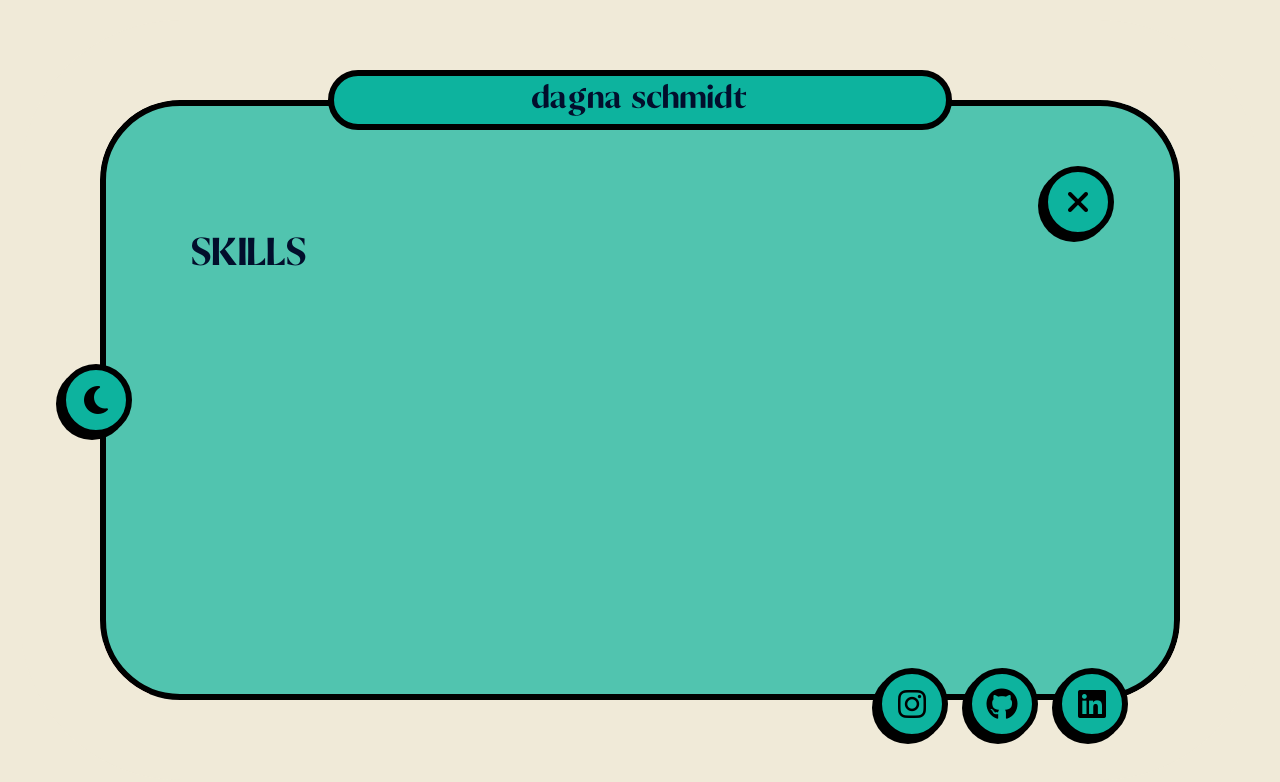
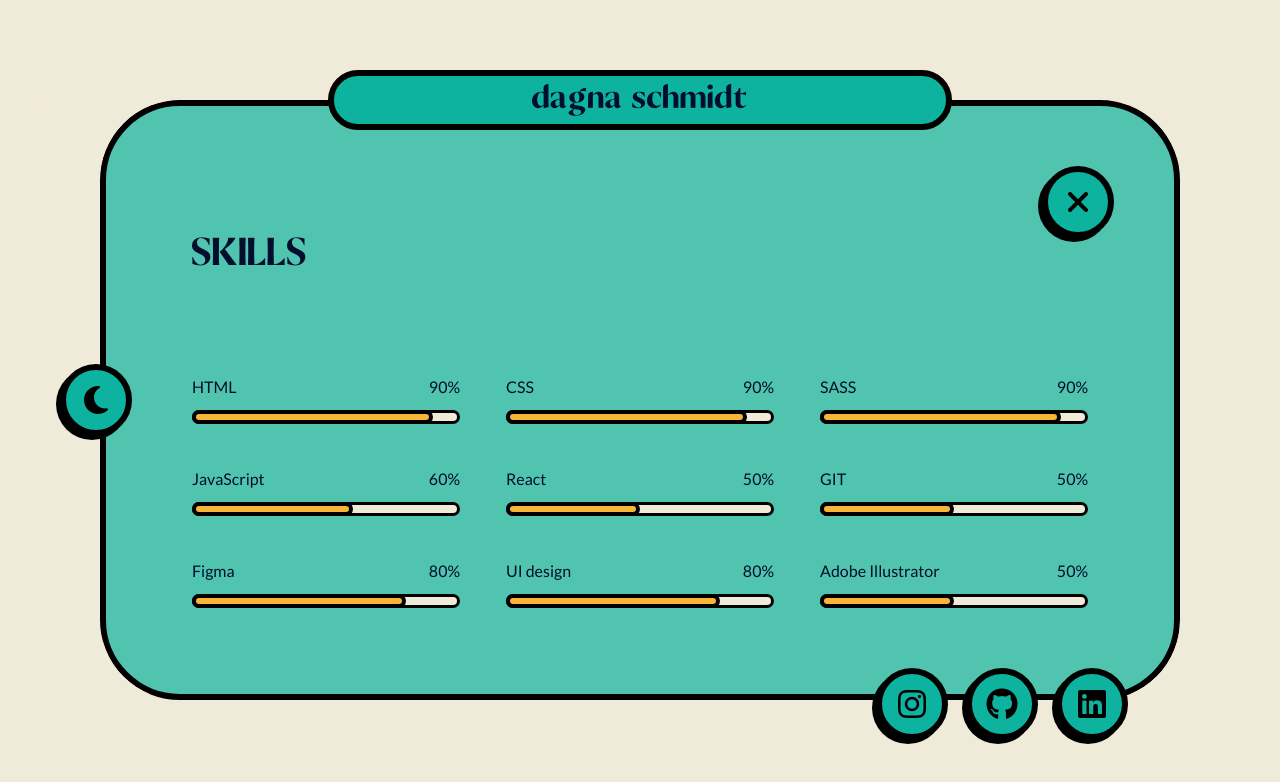
Before and after one commit to DagnaSchmidt/portfolio-v2, a React (Create React App) app: page / in a window 1280 px wide. Both pictures are taken after a click on the element "SKILLS". Shown: the top 782 px of the page. Built offline with nearby package versions, Linux system fonts and the light colour scheme.

Commit message:
cardSkills styling data added

```diff
--- /dev/null
+++ b/src/components/CardSkills.js
@@ -0,0 +1,17 @@
+import React from "react"
+import '../styles/index.css';
+
+export default function CardSkills(props) {
+    return (
+        <div className="skills__card">
+            <div className="skills__card__top">
+                <h4 className="skills__card__top__name">{props.name}</h4>
+                <p className="skills__card__top__percent">{props.percent}%</p>
+            </div>
+            <div className="skills__card__bottom">
+                <div className="skills__card__bottom__bar-percent" style={{width: `${props.percent}%`}}></div>
+                <div className="skills__card__bottom__bar-bg"></div>
+            </div>
+        </div>
+    )
+}
--- a/src/components/Skills.js
+++ b/src/components/Skills.js
@@ -1,5 +1,7 @@
 import React from "react"
 import '../styles/index.css';
+import CardSkills from "./CardSkills";
+import data from "../data/skillsData";
 
 export default function Skills() {
     const [show, setShow] = React.useState(false)
@@ -9,6 +11,14 @@ export default function Skills() {
     function close() {
         if(show === true) {setShow(!show)}
     }
+    const cards = data.map(item => {
+        return (
+            <CardSkills
+                name={item.name}
+                percent={item.percent}
+            />
+        )
+    })
     return (
         <section className={show ? "skills-active" : "skills"} onClick={open}>
             <h2 className={show ? "skills-active__title" : "skills__title"}>Skills</h2>
@@ -17,7 +27,7 @@ export default function Skills() {
                     <i className="fa-solid fa-xmark"></i>
                 </button>
                 <div className="skills__container">
-
+                    {cards}
                 </div>
             </div>
         </section>
--- /dev/null
+++ b/src/data/skillsData.js
@@ -0,0 +1,47 @@
+export default [
+    {
+        id: 1,
+        name: "HTML",
+        percent: 90,
+    },
+    {
+        id: 2,
+        name: "CSS",
+        percent: 90,
+    },
+    {
+        id: 3,
+        name: "SASS",
+        percent: 90,
+    },
+    {
+        id: 4,
+        name: "JavaScript",
+        percent: 60,
+    },
+    {
+        id: 5,
+        name: "React",
+        percent: 50,
+    },
+    {
+        id: 6,
+        name: "GIT",
+        percent: 50,
+    },
+    {
+        id: 7,
+        name: "Figma",
+        percent: 80,
+    },
+    {
+        id: 8,
+        name: "UI design",
+        percent: 80,
+    },
+    {
+        id: 9,
+        name: "Adobe Illustrator",
+        percent: 50,
+    }
+]
--- a/src/styles/index.css
+++ b/src/styles/index.css
@@ -22,7 +22,7 @@
   src: url(../fonts/Lato-Bold.ttf) format(truetype);
   font-weight: 500;
 }
-.app .about__long, .app .about__short {
+.app .skills__card__top, .app .about__long, .app .about__short {
   font-family: var(--font-main);
   font-size: var(--size-16);
   color: var(--color-text);
@@ -37,7 +37,7 @@
   align-items: center;
 }
 
-.app .about-active, .work-active, .skills-active, .portfolio-active, .education-active, .contact-active, .about-active {
+.app .skills-active, .app .about-active, .work-active, .portfolio-active, .education-active, .contact-active, .about-active {
   position: absolute;
   width: 100%;
   height: 100%;
@@ -45,7 +45,7 @@
   border: var(--border-black);
   outline: 80px solid var(--color-body);
 }
-.work-active:hover, .skills-active:hover, .portfolio-active:hover, .education-active:hover, .contact-active:hover, .about-active:hover {
+.app .skills-active:hover, .work-active:hover, .portfolio-active:hover, .education-active:hover, .contact-active:hover, .about-active:hover {
   cursor: default;
 }
 
@@ -174,10 +174,6 @@ ul, li {
 
 .portfolio-active {
   background-color: var(--color-pink-70) !important;
-}
-
-.skills-active {
-  background-color: var(--color-azure-70) !important;
 }
 
 .work-active {
@@ -332,6 +328,54 @@ ul, li {
 .app .skills:hover {
   cursor: pointer;
   background-color: var(--color-azure-70);
+}
+.app .skills__container {
+  padding: 86px;
+  display: grid;
+  grid-template-columns: repeat(3, 1fr);
+  gap: 46px;
+  position: relative;
+  bottom: 0;
+  width: 100%;
+}
+.app .skills__card {
+  display: flex;
+  flex-direction: column;
+  height: 46px;
+  width: 100%;
+  justify-content: space-between;
+}
+.app .skills__card__top {
+  display: flex;
+  justify-content: space-between;
+  font-weight: var(--weight-regular);
+}
+.app .skills__card__bottom {
+  width: 100%;
+  position: relative;
+}
+.app .skills__card__bottom__bar-percent {
+  position: absolute;
+  top: 0;
+  left: 0;
+  height: 14px;
+  background-color: var(--color-yellow-100);
+  border: var(--border-black-mobile);
+  border-radius: 8px;
+}
+.app .skills__card__bottom__bar-bg {
+  background-color: var(--color-body);
+  border: var(--border-black-half);
+  border-radius: 8px;
+  width: 100%;
+  height: 14px;
+}
+.app .skills-active {
+  background-color: var(--color-azure-70);
+}
+.app .skills-active__content {
+  display: flex;
+  align-items: flex-end;
 }
 .app .education {
   background-color: var(--color-neon-pink-40);
--- a/src/styles/index.scss
+++ b/src/styles/index.scss
@@ -62,10 +62,6 @@ ul, li {
 .portfolio-active {
     @extend %active;
     background-color: var(--color-pink-70) !important;
-}
-.skills-active {
-    @extend %active;
-    background-color: var(--color-azure-70) !important;
 }
 .work-active {
     @extend %active;
@@ -214,6 +210,56 @@ ul, li {
         &:hover {
             cursor: pointer;
             background-color: var(--color-azure-70);
+        }
+        &__container {
+            padding: 86px;
+            display: grid;
+            grid-template-columns: repeat(3, 1fr);
+            gap: 46px;
+            position: relative;
+            bottom: 0;
+            width: 100%;
+        }
+        &__card {
+            display: flex;
+            flex-direction: column;
+            height: 46px;
+            width: 100%;
+            justify-content: space-between;
+            &__top {
+                display: flex;
+                justify-content: space-between;
+                @include body-regular;
+            }
+            &__bottom {
+                width: 100%;
+                position: relative;
+                &__bar-percent {
+                    //width: 80%; //check later
+                    position: absolute;
+                    top: 0;
+                    left: 0;
+                    height: 14px;
+                    background-color: var(--color-yellow-100);
+                    border: var(--border-black-mobile);
+                    border-radius: 8px;
+                }
+                &__bar-bg {
+                    background-color: var(--color-body);
+                    border: var(--border-black-half);
+                    border-radius: 8px;
+                    width: 100%;
+                    height: 14px;
+                }
+            }
+        }
+    }
+    .skills-active {
+        @extend %active;
+        background-color: var(--color-azure-70);
+        &__content {
+            display: flex;
+            align-items: flex-end;
         }
     }
     .education {
```
Also changed, not shown: src/components/CradSkills.js (deleted, +0 -10 lines), 1 other file (tests, documents, lock files or other folders).
